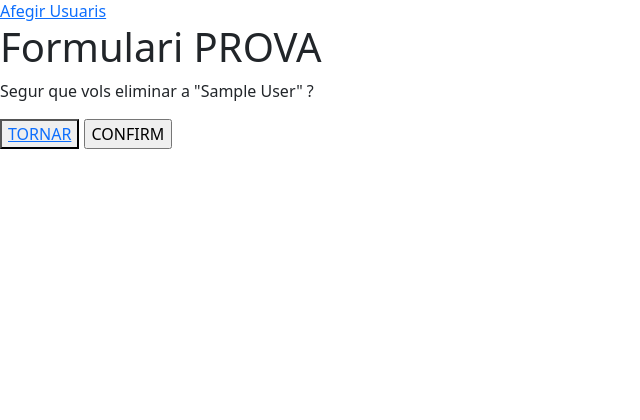
After one commit to jgimenezbalmes/-M07_UF4_JOAN_GIMENEZ, a Django app: page /projecte/delete-teacher/1/ in a window 1280 px wide. The commit adds this page. Shown: the part 236-656 px from the top of the page, without its empty margins (0-640 px from the left). Run offline with Django 4.2, Linux system fonts and the light colour scheme; tables that the repository leaves empty hold one stand-in row (values such as "Sample post").

Commit message:
fet delete

```diff
--- a/projecte/templates/teachers.html
+++ b/projecte/templates/teachers.html
@@ -12,7 +12,8 @@
             <label>Edat: </label> {{e.age}}
         </div>
         <td><a href="{% url 'update-teacher' e.id %}">EDIT</a></td>
-        <br>
+        <td><a href="{% url 'delete-teacher' e.id %}">DELETE</a></td>
+        <div><br></div>
         {% endfor %}
     </div>
 {% endblock %}
--- a/projecte/urls.py
+++ b/projecte/urls.py
@@ -10,4 +10,5 @@ urlpatterns = [
     #path('user-form/', views.user_form, name='user_form'),
     path('teacher-create/', views.teacher_form, name='teacher_form'),
     path('update-teacher/<str:pk>/', views.update_teacher, name='update-teacher'),
+    path('delete-teacher/<str:pk>/', views.delete_teacher, name='delete-teacher')
 ]
--- a/projecte/views.py
+++ b/projecte/views.py
@@ -72,3 +72,13 @@ def update_teacher(request, pk):
 
     context = {'form':form}
     return render(request, 'form.html', context)
+
+def delete_teacher(request, pk):
+    teacher = Teacher.objects.get(id = pk)
+
+    if request.method == 'POST':
+        teacher.delete()
+        return redirect('teachers_llista')
+
+    context = {'object':teacher}
+    return render(request, 'delete_object.html', context)
--- /dev/null
+++ b/templates/delete_object.html
@@ -0,0 +1,13 @@
+{% extends 'index.html' %}
+{% block content %}
+
+<h1>Formulari PROVA</h1>
+
+<form action = "" method="POST">
+    {% csrf_token %}
+    <p>Segur que vols eliminar a "{{ object.name }}" ?</p>
+    <button><a href="{% url 'teachers_llista' %}">TORNAR</a></button>
+    <input type="submit" value="CONFIRM" />
+</form>
+
+{% endblock %}
```
